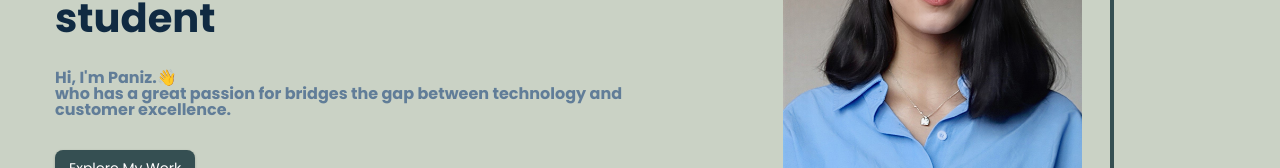
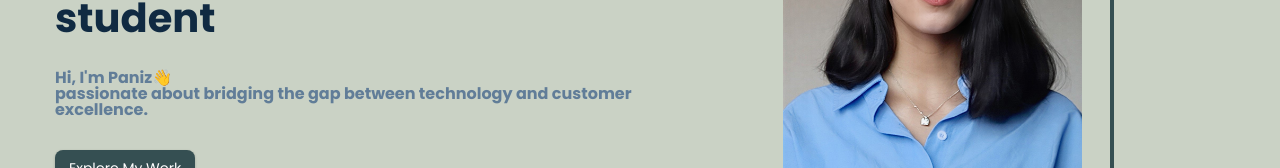
Before and after one commit to paniz-mohammadi/Portfolio, a plain HTML site: page index.html in a window 1280 px wide. Shown: the part 404-572 px from the top of the page. Drawn offline with Linux system fonts and the light colour scheme; files whose address does not match are found by name.

Commit message:
small edit

```diff
--- a/index.html
+++ b/index.html
@@ -96,8 +96,8 @@
            <article class="hero-info">
                <div class="underline"></div>
                <h2>Business Informatics student</h2>
-               <h4>Hi, I'm Paniz.👋<br />
-                    who has a great passion for bridges the gap between technology and customer excellence.
+               <h4>Hi, I'm Paniz👋<br />
+                passionate about bridging the gap between technology and customer excellence.
                </h4>
                <a href="#portfolios" class="btn hero-btn">Explore My Work</a>
             </article>
```
